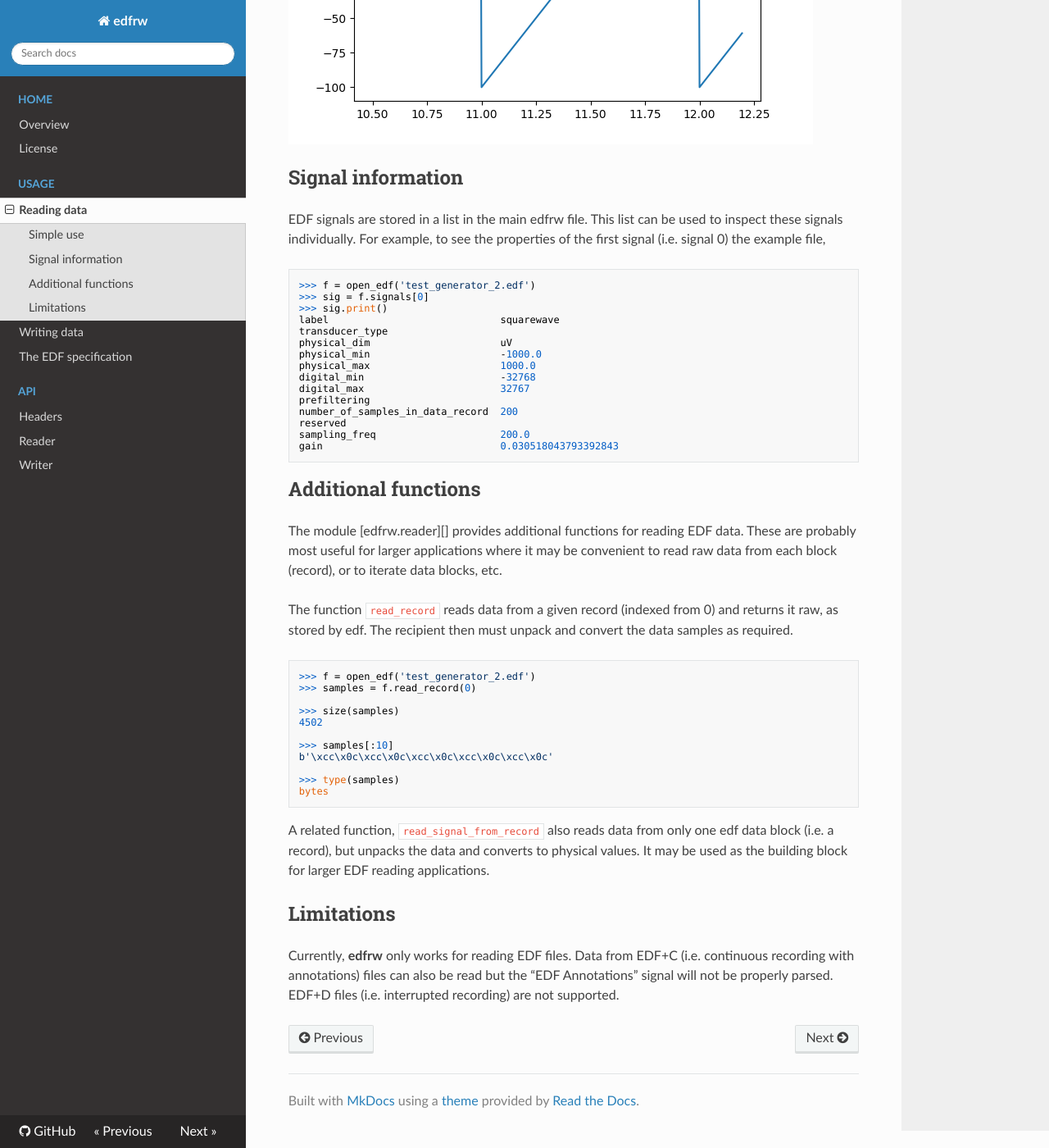
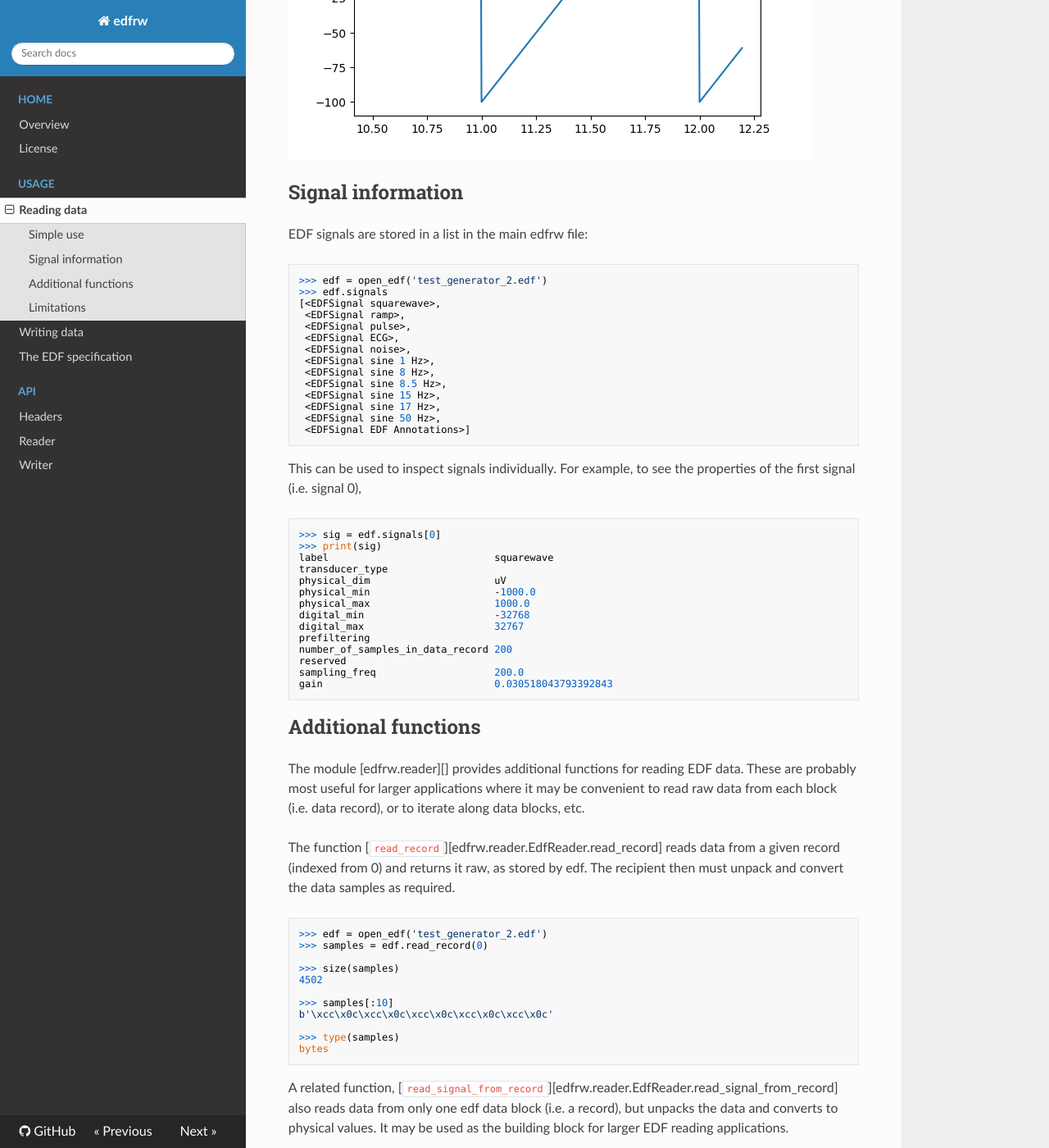
Before and after one commit to antgon/edfrw, an MkDocs documentation site: the page built from docs/usage/reading.md, in a window 1280 px wide and 1400 px high, scrolled down 1707 px. Shown: the whole window at 82% size. Built offline with MkDocs 1.6.1, drawn with Linux system fonts in a browser that asks for light colours; nearby versions of some CDN libraries; some of the changed text lies outside the part shown.

Commit message:
Replaced `print()` for `__str__` in EdfSignal

````diff
--- a/docs/usage/reading.md
+++ b/docs/usage/reading.md
@@ -3,22 +3,20 @@
 ## Simple use
 
 To read data from and EFD file, simply open the file and read the signal
-of interest.
-
-To illustrate this, a sample EDF test file ("test_generator_2") was
-downloaded from [EDFBrowser
-testfiles](https://www.teuniz.net/edf_bdf_testfiles/) and Python was run
-from an interactive `ipython` shell with `matplotlib` for plotting.
+of interest. To illustrate this, a sample EDF test file
+("test_generator_2") was downloaded from [EDFBrowser
+testfiles](https://www.teuniz.net/edf_bdf_testfiles/), and Python was
+run from an interactive `ipython` shell with `matplotlib` for plotting.
 
 ```python
 # Import the relevant edfrw function.
 from edfrw import open_edf
 
 # Open the file in reading (default) mode.
->>> f = open_edf('test_generator_2.edf')
+>>> edf = open_edf('test_generator_2.edf')
 
-# Use print to display a summary of the file contents.
->>> print(f)
+# Use `print` to display a summary of the file.
+>>> print(edf)
 Subject ID:         X X X X
 Recording ID:       Startdate 10-Dec-2009 X X test_generator
 Start date:         2009-12-10
@@ -29,25 +27,28 @@ Dur of data record: 1.0
 Nr of signals:      12
 Signal labels:      ['squarewave', 'ramp', 'pulse', 'ECG', 'noise', 'sine 1 Hz', 'sine 8 Hz', 'sine 8.5 Hz', 'sine 15 Hz', 'sine 17 Hz', 'sine 50 Hz', 'EDF Annotations']
 
+# `print` also works on the record header. Try e.g.
+# print(f.header)
+
 # Read and plot the first 5 seconds of data stored in the signal
 # "sine 1 Hz".
->>> x, y = f.read_signal("sine 1 Hz", from_second=0, to_second=5)
+>>> x, y = edf.read_signal("sine 1 Hz", from_second=0, to_second=5)
 >>> plot(x, y)
 
-# CLose the file if it is no longer required.
->>> f.close()
+# Close the file if it is no longer required.
+>>> edf.close()
 ```
 
 ![Sine](../img/example_sine.png)
 
-Instead of using the singal name, it is possible to refer to a signal by
+Instead of using the signal name, it is possible to refer to a signal by
 its index (starting from 0). Thus, to read a few seconds of signal
  "ramp", which is in position 1:
 
 ```python
->>> f = open_edf('test_generator_2.edf')
->>> x, y = f.read_signal(1, from_second=10.5, to_second=12.2)
->>> f.close()
+>>> edf = open_edf('test_generator_2.edf')
+>>> x, y = edf.read_signal(1, from_second=10.5, to_second=12.2)
+>>> edf.close()
 >>> plot(x, y)
 ```
 
@@ -56,42 +57,60 @@ its index (starting from 0). Thus, to read a few seconds of signal
 
 ## Signal information
 
-EDF signals are stored in a list in the main edfrw file. This list can
-be used to inspect these signals individually. For example, to see the
-properties of the first signal (i.e. signal 0) the example file,
+EDF signals are stored in a list in the main edfrw file:
 
 ```python
->>> f = open_edf('test_generator_2.edf')
->>> sig = f.signals[0]
->>> sig.print()
-label                             squarewave
+>>> edf = open_edf('test_generator_2.edf')
+>>> edf.signals
+[<EDFSignal squarewave>,
+ <EDFSignal ramp>,
+ <EDFSignal pulse>,
+ <EDFSignal ECG>,
+ <EDFSignal noise>,
+ <EDFSignal sine 1 Hz>,
+ <EDFSignal sine 8 Hz>,
+ <EDFSignal sine 8.5 Hz>,
+ <EDFSignal sine 15 Hz>,
+ <EDFSignal sine 17 Hz>,
+ <EDFSignal sine 50 Hz>,
+ <EDFSignal EDF Annotations>]
+```
+
+This can be used to inspect signals individually. For example, to see
+the properties of the first signal (i.e. signal 0),
+
+```python
+>>> sig = edf.signals[0]
+>>> print(sig)
+label                            squarewave
 transducer_type
-physical_dim                      uV
-physical_min                      -1000.0
-physical_max                      1000.0
-digital_min                       -32768
-digital_max                       32767
+physical_dim                     uV
+physical_min                     -1000.0
+physical_max                     1000.0
+digital_min                      -32768
+digital_max                      32767
 prefiltering
-number_of_samples_in_data_record  200
+number_of_samples_in_data_record 200
 reserved
-sampling_freq                     200.0
-gain                              0.030518043793392843
+sampling_freq                    200.0
+gain                             0.030518043793392843
 ```
 
 ## Additional functions
 
 The module [edfrw.reader][] provides additional functions for reading
 EDF data. These are probably most useful for larger applications where
-it may be convenient to read raw data from each block (record), or to iterate
-data blocks, etc.
+it may be convenient to read raw data from each block (i.e. data
+record), or to iterate along data blocks, etc.
 
-The function `read_record` reads data from a given record (indexed
-from 0) and returns it raw, as stored by edf. The recipient then must
-unpack and convert the data samples as required.
+The function [`read_record`][edfrw.reader.EdfReader.read_record] reads
+data from a given record (indexed from 0) and returns it raw, as stored
+by edf. The recipient then must unpack and convert the data samples as
+required.
 
 ```python
->>> f = open_edf('test_generator_2.edf')
->>> samples = f.read_record(0)
+>>> edf = open_edf('test_generator_2.edf')
+>>> samples = edf.read_record(0)
 
 >>> size(samples)
 4502
@@ -103,10 +122,11 @@ b'\xcc\x0c\xcc\x0c\xcc\x0c\xcc\x0c\xcc\x0c'
 bytes
 ```
 
-A related function, `read_signal_from_record` also reads data from only
-one edf data block (i.e. a record), but unpacks the data and converts to
-physical values. It may be used as the building block for larger EDF
-reading applications.
+A related function,
+[`read_signal_from_record`][edfrw.reader.EdfReader.read_signal_from_record]
+also reads data from only one edf data block (i.e. a record), but
+unpacks the data and converts to physical values. It may be used as the
+building block for larger EDF reading applications.
 
 
 ## Limitations
````
Also changed, not shown: 1 other file.
